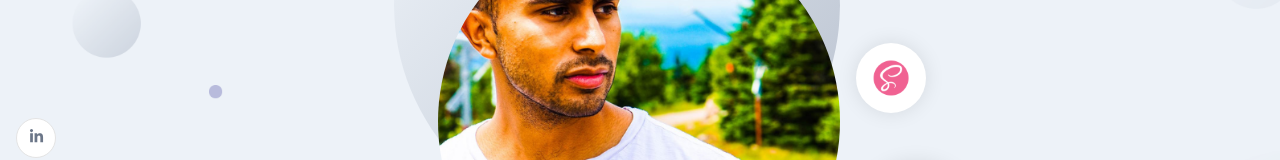
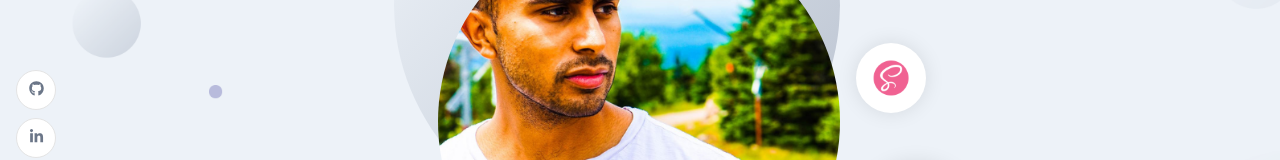
Before and after one commit to AzDarGee/ashish-portfolio, a React (Create React App) app in the folder frontend_react/: page / in a window 1280 px wide. Shown: the part 478-638 px from the top of the page. Built offline with nearby package versions, Linux system fonts and the light colour scheme.

Commit message:
updated github icon and link

```diff
--- a/frontend_react/src/components/SocialMedia.jsx
+++ b/frontend_react/src/components/SocialMedia.jsx
@@ -1,10 +1,15 @@
 import React from 'react';
 import { BsTwitter, BsInstagram } from 'react-icons/bs';
-import { FaFacebookF, FaLinkedinIn } from 'react-icons/fa';
+import { FaFacebookF, FaLinkedinIn, FaGithub } from 'react-icons/fa';
 
 const SocialMedia = () => {
   return (
     <div className='app__social'>
+      <div>
+        <a href="https://github.com/AzDarGee" target="_blank">
+          <FaGithub />
+        </a>
+      </div>
       <div>
         <a href="https://www.linkedin.com/in/AshDarji/" target="_blank">
           <FaLinkedinIn />
```
Also changed, not shown: 1 other file (tests, documents, lock files or other folders).
